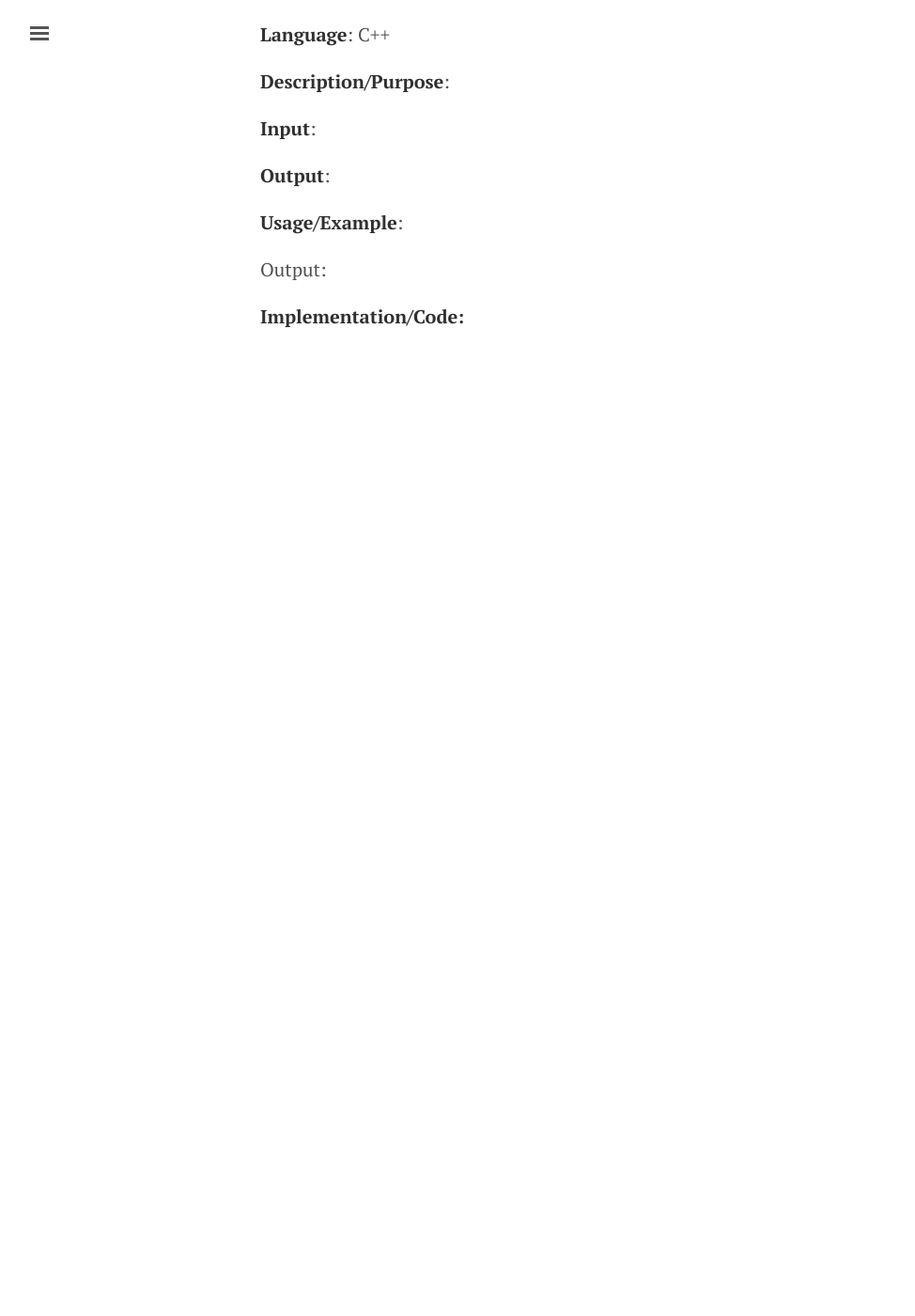
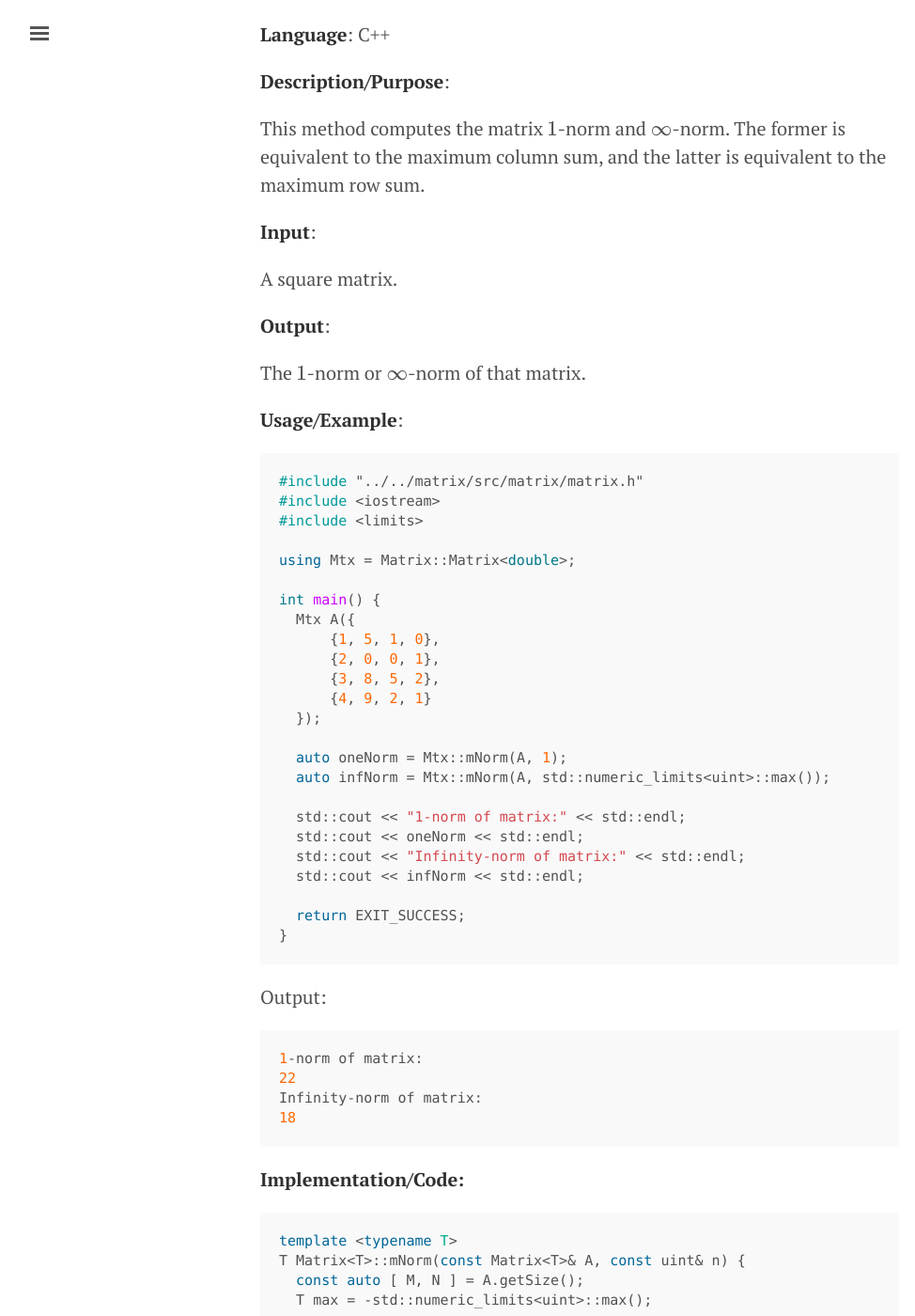
Before and after one commit to kylehovey/MATH_5620, a Jekyll site: the page built from matrixNorm.md, in a window 1280 px wide and 1400 px high, scrolled down 270 px. Shown: the whole window at 94% size, without its empty margins (3-977 px from the left). Built offline with Jekyll 4.4.1, drawn with Linux system fonts in a browser that asks for light colours; formulas are drawn with MathJax 3; before the commit the page ends 900 px from its top, so only the background shows below that; some of the changed text lies outside the part shown.

Commit message:
Added writeup for matrix norm.

```diff
--- a/matrixNorm.md
+++ b/matrixNorm.md
@@ -13,21 +13,90 @@ layout: page
 
 **Description/Purpose**:
 
+This method computes the matrix \\(1\\)-norm and \\(\infty\\)-norm. The former is equivalent to the maximum column sum, and the latter is equivalent to the maximum row sum.
+
 **Input**:
 
+A square matrix.
+
 **Output**:
+
+The \\(1\\)-norm or \\(\infty\\)-norm of that matrix.
 
 **Usage/Example**:
 
 {% highlight C++ %}
+#include "../../matrix/src/matrix/matrix.h"
+#include <iostream>
+#include <limits>
+
+using Mtx = Matrix::Matrix<double>;
+
+int main() {
+  Mtx A({
+      {1, 5, 1, 0},
+      {2, 0, 0, 1},
+      {3, 8, 5, 2},
+      {4, 9, 2, 1}
+  });
+
+  auto oneNorm = Mtx::mNorm(A, 1);
+  auto infNorm = Mtx::mNorm(A, std::numeric_limits<uint>::max());
+
+  std::cout << "1-norm of matrix:" << std::endl;
+  std::cout << oneNorm << std::endl;
+  std::cout << "Infinity-norm of matrix:" << std::endl;
+  std::cout << infNorm << std::endl;
+
+  return EXIT_SUCCESS;
+}
 {% endhighlight %}
 
 Output:
 
 {% highlight C++ %}
+1-norm of matrix:
+22
+Infinity-norm of matrix:
+18
 {% endhighlight %}
 
 **Implementation/Code:**
 
 {% highlight c++ %}
+template <typename T>
+T Matrix<T>::mNorm(const Matrix<T>& A, const uint& n) {
+  const auto [ M, N ] = A.getSize();
+  T max = -std::numeric_limits<uint>::max();
+
+  if (n == std::numeric_limits<uint>::max()) {
+    // Max row-sum
+    for (uint row = 0; row < M; ++row) {
+      T sum = 0;
+
+      for (uint col = 0; col < N; ++col) {
+        sum += A.getVal(row, col);
+      }
+
+      max = sum > max ? sum : max;
+    }
+
+    return max;
+  } else if (n == 1) {
+    // Max col-sum
+    for (uint col = 0; col < N; ++col) {
+      T sum = 0;
+
+      for (uint row = 0; row < N; ++row) {
+        sum += A.getVal(row, col);
+      }
+
+      max = sum > max ? sum : max;
+    }
+
+    return max;
+  } else {
+    throw std::domain_error("Matrix norm order not implemented.");
+  }
+}
 {% endhighlight %}
```
